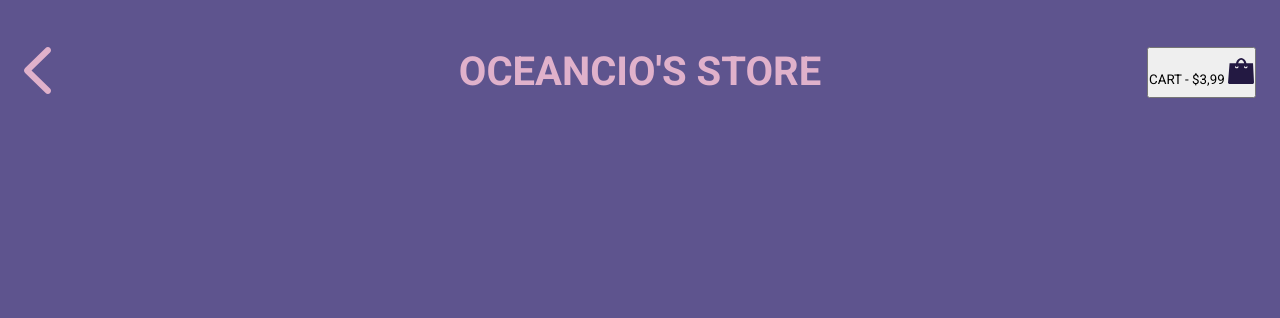
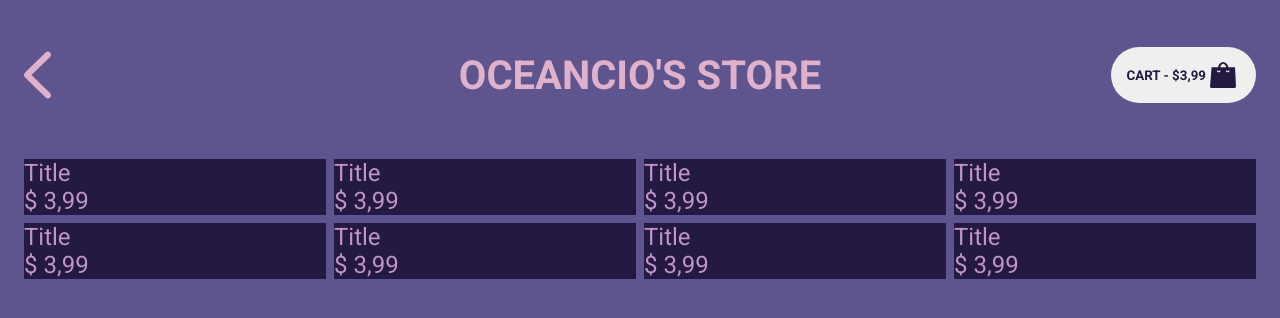
Before and after one commit to MarcioAlvesJr/E-commerce, a plain HTML site: page index.html in a window 1280 px wide. Drawn offline with Linux system fonts and the light colour scheme.

Commit message:
Added grid items

```diff
--- a/index.html
+++ b/index.html
@@ -24,6 +24,40 @@
         </div>
 
     </header>
+    <ul id="items">
+        <li>
+            <h2 class="title">Title</h2>
+            <h2 class="value">$ 3,99</h2>
+        </li>
+        <li>
+            <h2 class="title">Title</h2>
+            <h2 class="value">$ 3,99</h2>
+        </li>
+        <li>
+            <h2 class="title">Title</h2>
+            <h2 class="value">$ 3,99</h2>
+        </li>
+        <li>
+            <h2 class="title">Title</h2>
+            <h2 class="value">$ 3,99</h2>
+        </li>
+        <li>
+            <h2 class="title">Title</h2>
+            <h2 class="value">$ 3,99</h2>
+        </li>
+        <li>
+            <h2 class="title">Title</h2>
+            <h2 class="value">$ 3,99</h2>
+        </li>
+        <li>
+            <h2 class="title">Title</h2>
+            <h2 class="value">$ 3,99</h2>
+        </li>
+        <li>
+            <h2 class="title">Title</h2>
+            <h2 class="value">$ 3,99</h2>
+        </li>
+    </ul>
 
 </body>
 </html>
--- a/style.scss
+++ b/style.scss
@@ -1,4 +1,4 @@
-@import url("https://fonts.googleapis.com/css2?family=Roboto:wght@100;400;700&display=swap");
+@import url("https://fonts.googleapis.com/css2?family=Roboto:ital,wght@0,100;0,300;0,400;0,500;0,700;0,900;1,100;1,300;1,400;1,500;1,700;1,900&display=swap");
 
 $color-1: #231942;
 $color-2: #5e548e;
@@ -23,6 +23,7 @@ body {
 
 header {
   padding: 0 2vh;
+  margin-bottom: 4vh;
   h1 {
     color: $color-5;
     display: block;
@@ -30,7 +31,7 @@ header {
     margin: auto;
     font-size: 5vh;
     position: relative;
-    top: 6vh;
+    top: 6.5vh;
   }
   .btns {
     display: flex;
@@ -38,6 +39,39 @@ header {
     padding: 0 1vh;
     * {
       cursor: pointer;
+      height: 7vh;
+    }
+    button {
+      font-weight: bold;
+      color: $color-1;
+
+      padding: 1vh 2vh;
+      display: flex;
+      justify-content: center;
+      align-items: center;
+
+      border-radius: 999vh;
+      border-style: none;
+      * {
+        margin: 0 0.5vh;
+      }
     }
   }
 }
+
+#items {
+  padding: 3vh;
+  display: grid;
+  justify-content: center;
+  grid-template-columns: 1fr 1fr 1fr 1fr;
+  grid-gap: 1vh;
+  li {
+    display: flex;
+    flex-direction: column;
+    color: $color-4;
+    background-color: $color-1;
+    h2 {
+      font-weight: 400;
+    }
+  }
+}
```
Also changed, not shown: style.css, 1 other file.
